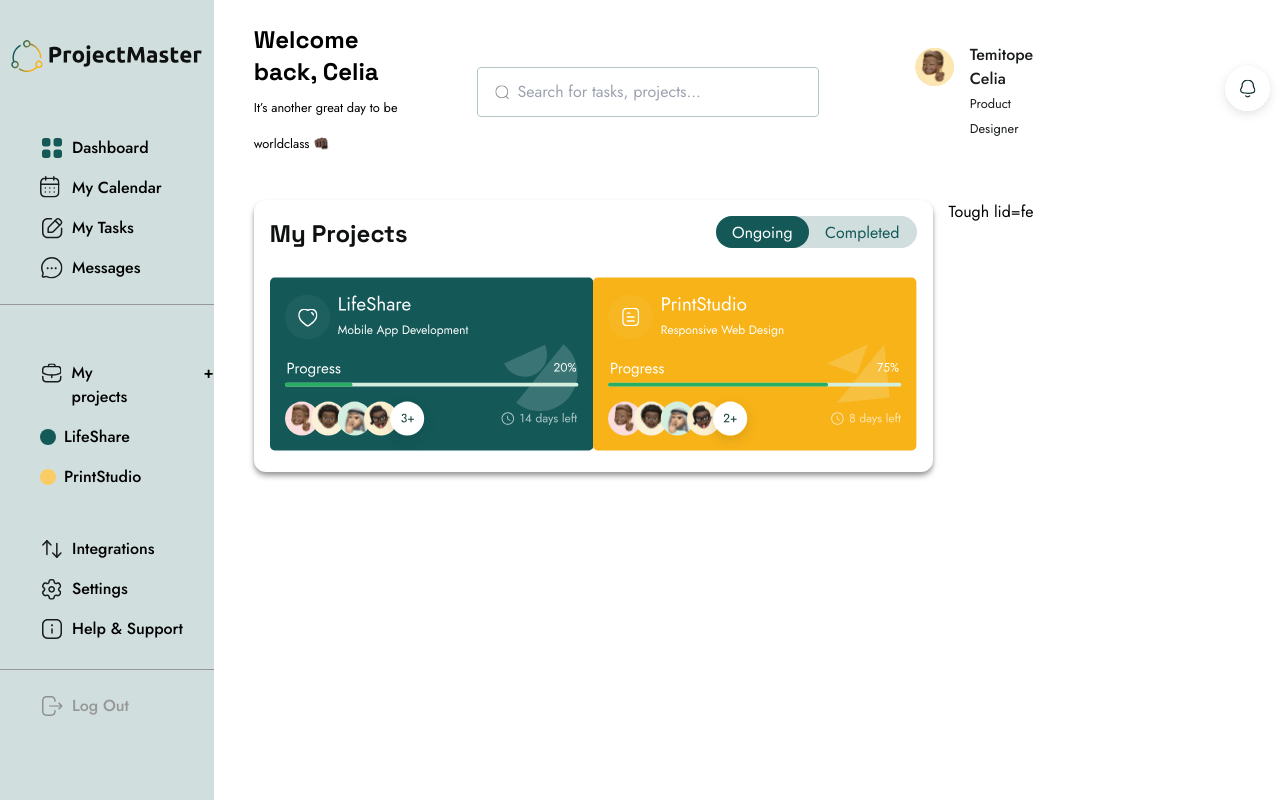
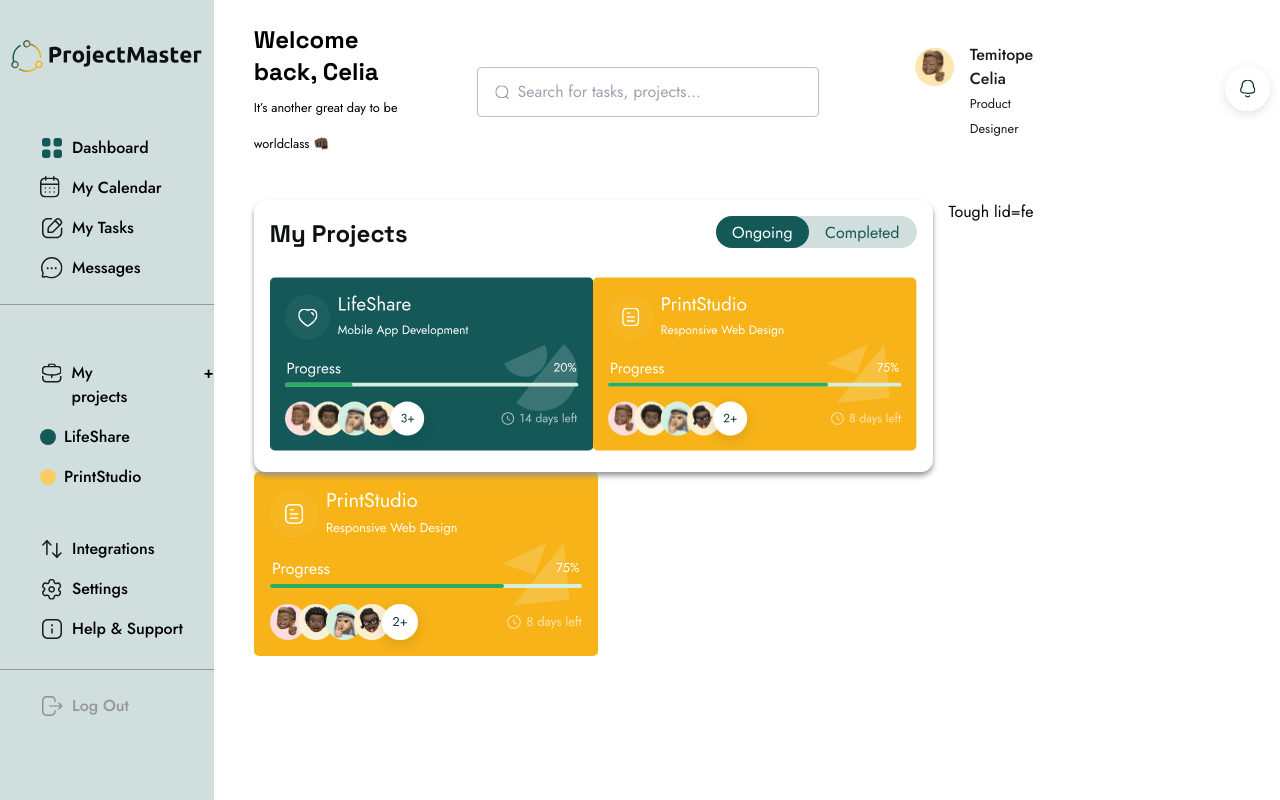
Before and after one commit to asta-otaku/Project-Master, a React (Create React App) app: page /get-started in a window 1280 px wide. Built offline with nearby package versions, Linux system fonts and the light colour scheme.

Commit message:
feat: Navbar to dashboard

```diff
--- a/src/components/Dashboard/Main.js
+++ b/src/components/Dashboard/Main.js
@@ -22,6 +22,7 @@ function Main() {
               <PrintCard />
             </div>
           </div>
+          <PrintCard />
         </div>
         <div className="col-span-3">Tough lid=fe</div>
       </div>
```
